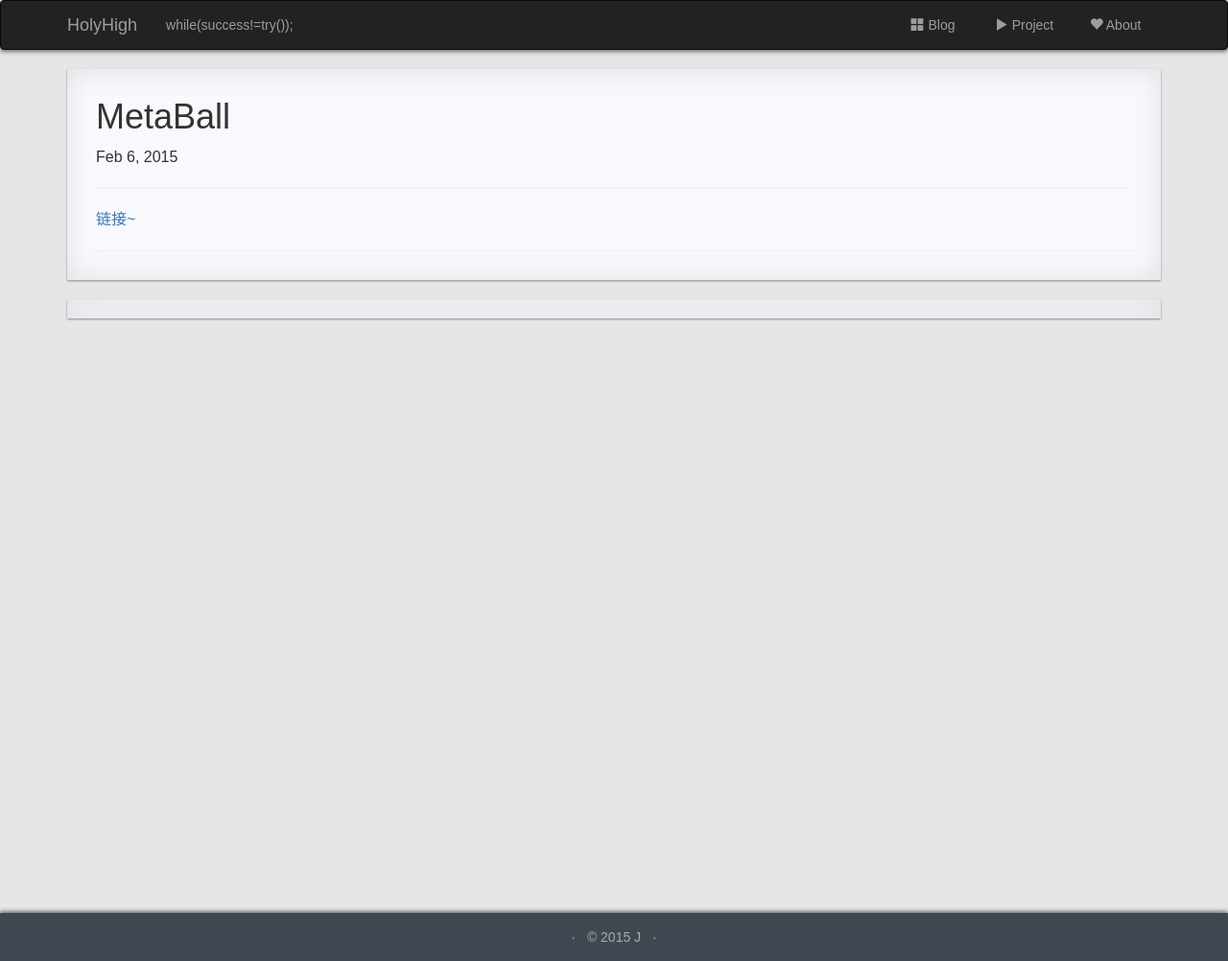
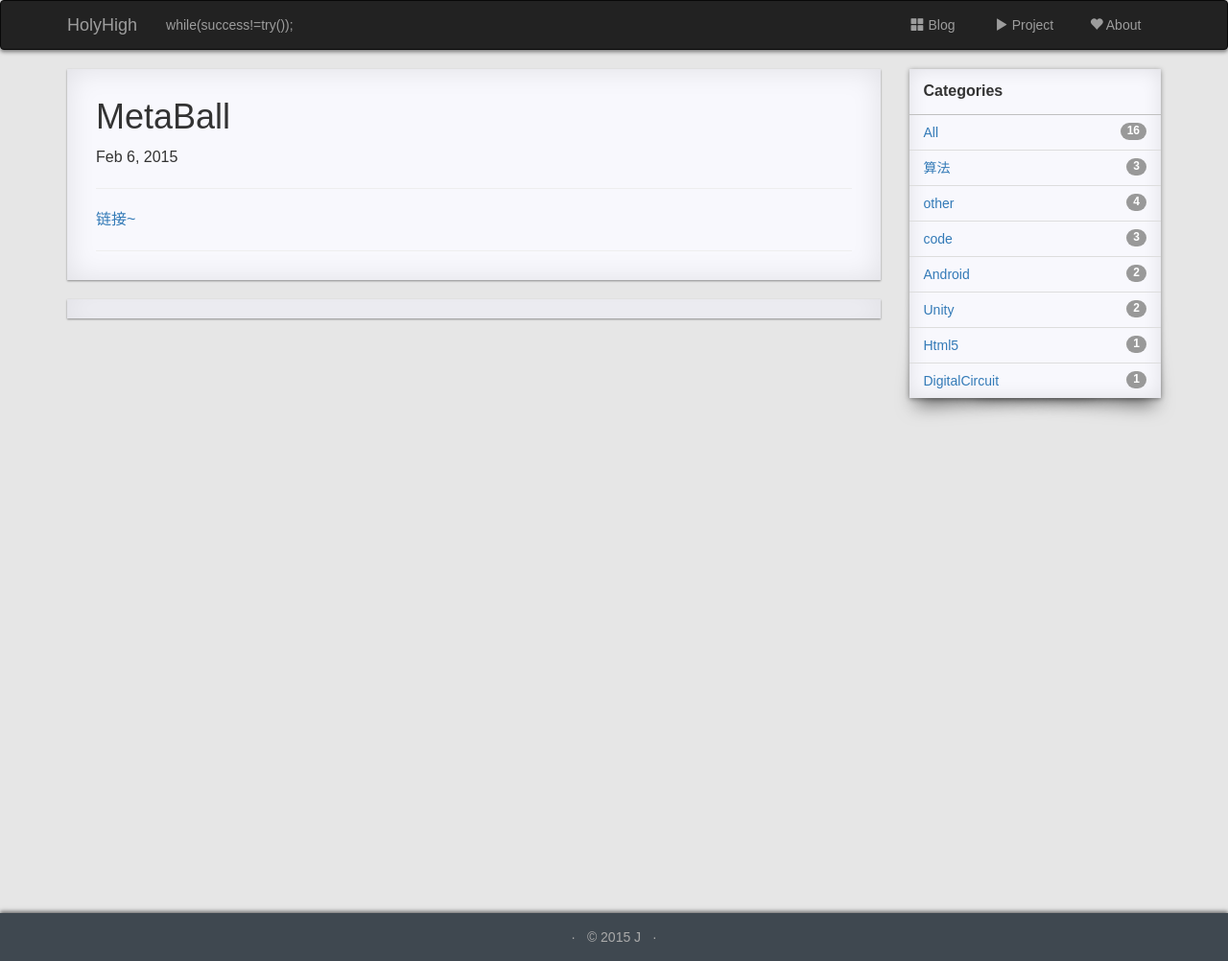
Before and after one commit to imnotanderson/imnotanderson.github.io, a Jekyll site: the page built from _posts/Code/2015-02-06-MetaBalls.md, in a window 1280 px wide. Shown: the whole page at 96% size. Built offline with Jekyll 4.4.1, drawn with Linux system fonts in a browser that asks for light colours; nearby versions of some CDN libraries; comment, search, counter and statistics services are not loaded.

Commit message:
post显示分类

```diff
--- a/_includes/header.html
+++ b/_includes/header.html
@@ -12,7 +12,7 @@
         <span class="icon-bar"></span>
       </button>
       <a class="navbar-brand" href="{{ site.baseurl }}/">{{ site.title }}</a>
-      <p class="navbar-text">while(success!=try());</p>
+      <p class="navbar-text">{{site.description}}</p>
     </div>
     <!-- Collect the nav links, forms, and other content for toggling -->
     <div class="collapse navbar-collapse" id="bs-example-navbar-collapse-1">
--- /dev/null
+++ b/_includes/nav.html
@@ -0,0 +1,16 @@
+<div class="col-sm-3">
+  <div class="shadow-corner-curl hidden-xs">
+    <div class="categories-list-header">
+      Categories
+    </div>
+
+    <a href="{{'/index.html' | prepend: site.baseurl}}" class="categories-list-item" cate="All">
+      All<span class="my-badge"> {{site.posts | size}}</span>
+    </a>
+    {% for category in site.categories order:ascending %}
+      <a href="javascript:;" class="categories-list-item" cate="{{ category | first }}">
+        {{ category | first }} <span class="my-badge">{{ category | last | size }}</span>
+      </a>
+    {% endfor %}
+  </div>
+</div>
--- a/_layouts/page.html
+++ b/_layouts/page.html
@@ -17,3 +17,5 @@ layout: default
 
     <!-- 多说评论框 end -->
 </div>
+
+{% include nav.html %}
--- a/_layouts/post.html
+++ b/_layouts/post.html
@@ -36,13 +36,5 @@ var _hmt = _hmt || [];
     </div>
   </div>
 
-  <div id="content" class="col-sm-3">
-    <!-- <div id="myAffix" class="shadow-bottom-center hidden-xs" data-spy="affix" data-offset-top="0" data-offset-bottom="-20"> -->
-    <div id="myAffix" class="shadow-bottom-center hidden-xs" >
-      <div class="categories-list-header">
-        Content
-      </div>
-      <div class="content-text"></div>
-    </div>
-  </div>
+{% include nav.html %}
 </div>
--- a/static/js/index.js
+++ b/static/js/index.js
@@ -134,7 +134,7 @@ function generateContent() {
     if (typeof $('#markdown-toc').html() === 'undefined') {
         // $('#content .content-text').html('<ul><li>文本较短，暂无目录</li></ul>');
         $('#content').hide();
-        $('#myArticle').removeClass('col-sm-9').addClass('col-sm-12');
+        $('#myArticle').removeClass('col-sm-9').addClass('col-sm-9');
     } else {
         $('#content .content-text').html('<ul>' + $('#markdown-toc').html() + '</ul>');
     }
```
